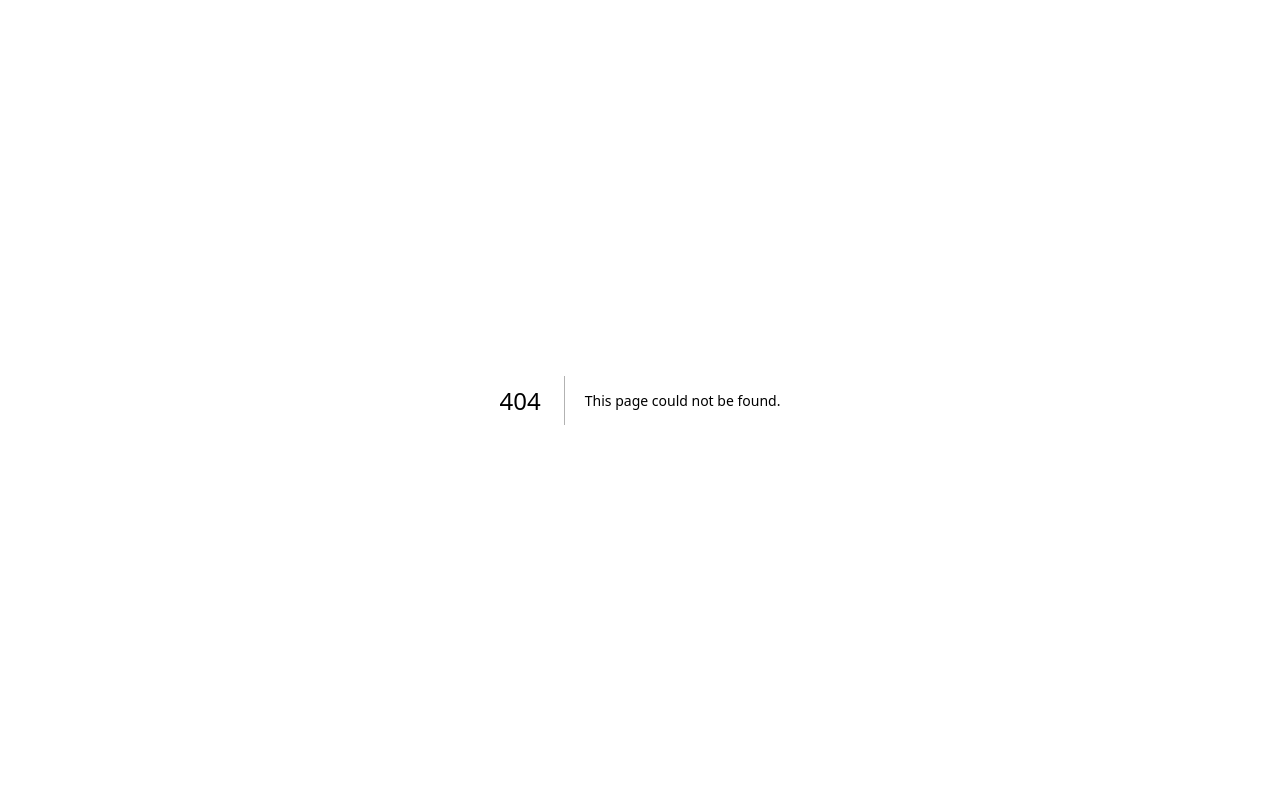
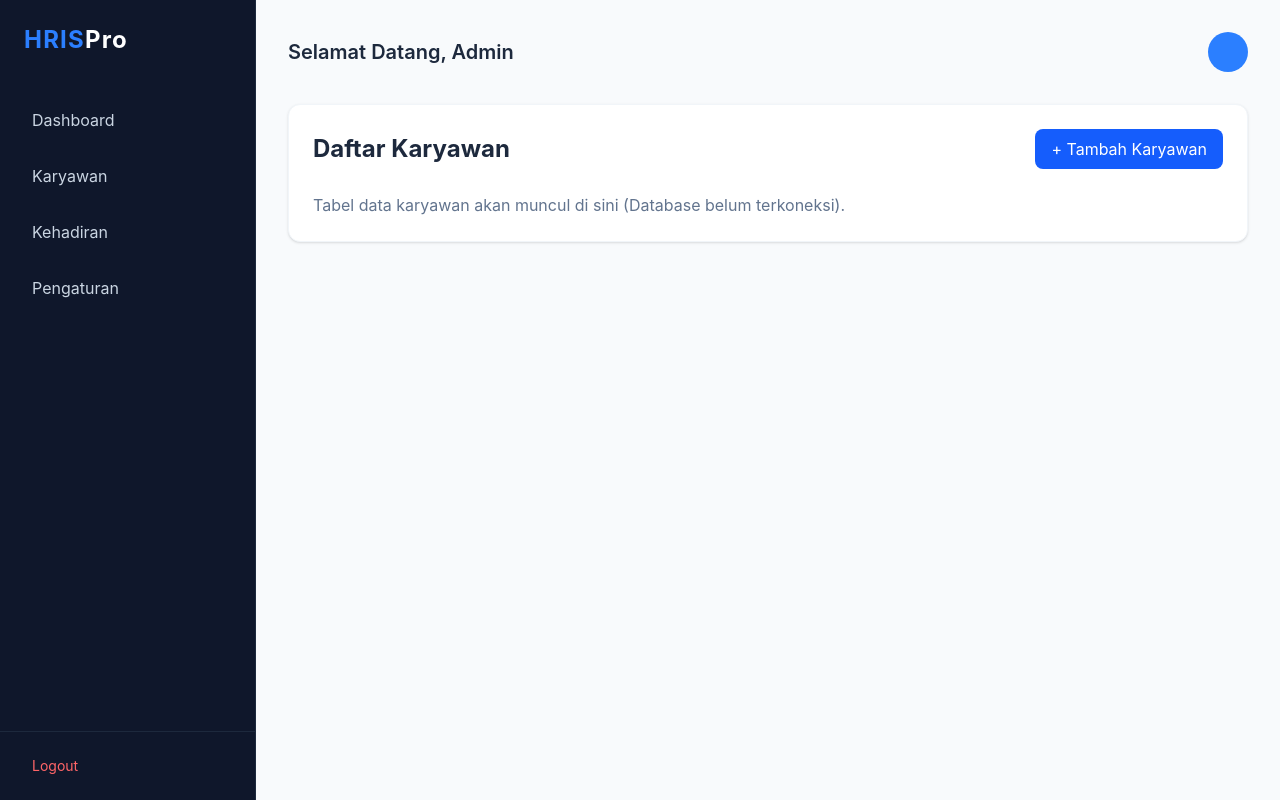
Before and after one commit to shadowanon46-maker/hris-dashboard, a Next.js app: page /dashboard/employees in a window 1280 px wide. Before the commit this address had no page. Built offline with nearby package versions, Linux system fonts and the light colour scheme.

Commit message:
feat: routing modern & layout dashboard

```diff
--- /dev/null
+++ b/src/app/(dashboard)/dashboard/employees/page.js
@@ -0,0 +1,16 @@
+export default function EmployeesPage() {
+  return (
+    <div className="bg-white rounded-xl shadow-sm border border-slate-100 p-6">
+      <div className="flex justify-between items-center mb-6">
+        <h1 className="text-2xl font-bold text-slate-800">Daftar Karyawan</h1>
+        <button className="bg-blue-600 text-white px-4 py-2 rounded-lg hover:bg-blue-700 transition">
+          + Tambah Karyawan
+        </button>
+      </div>
+
+      <p className="text-slate-500">
+        Tabel data karyawan akan muncul di sini (Database belum terkoneksi).
+      </p>
+    </div>
+  );
+}
--- /dev/null
+++ b/src/app/(dashboard)/dashboard/layout.js
@@ -0,0 +1,25 @@
+import Sidebar from '@/components/Sidebar';
+
+export default function DashboardLayout({ children }) {
+  return (
+    <div className="min-h-screen bg-slate-50">
+      {/* Sidebar Component */}
+      <Sidebar />
+
+      {/* Main Content Area */}
+      {/* ml-64 memberikan margin kiri sebesar lebar sidebar agar konten tidak tertutup */}
+      <main className="ml-64 p-8">
+        {/* Header sederhana */}
+        <header className="flex justify-between items-center mb-8">
+          <h2 className="text-xl font-semibold text-slate-800">
+            Selamat Datang, Admin
+          </h2>
+          <div className="h-10 w-10 bg-blue-500 rounded-full"></div>
+        </header>
+
+        {/* 'children' adalah halaman yang sedang dibuka (page.js) */}
+        {children}
+      </main>
+    </div>
+  );
+}
--- /dev/null
+++ b/src/app/(dashboard)/dashboard/page.js
@@ -0,0 +1,19 @@
+export default function DashboardPage() {
+  return (
+    <div className="grid grid-cols-1 md:grid-cols-3 gap-6">
+      {/* Statistik Cards */}
+      {[
+        { title: 'Total Karyawan', value: '124', color: 'bg-blue-500' },
+        { title: 'Hadir Hari Ini', value: '118', color: 'bg-green-500' },
+        { title: 'Izin / Sakit', value: '6', color: 'bg-orange-500' },
+      ].map((stat, index) => (
+        <div key={index} className="bg-white p-6 rounded-xl shadow-sm border border-slate-100">
+          <h3 className="text-slate-500 text-sm font-medium">{stat.title}</h3>
+          <p className={`text-3xl font-bold mt-2 ${stat.color.replace('bg-', 'text-')}`}>
+            {stat.value}
+          </p>
+        </div>
+      ))}
+    </div>
+  );
+}
--- /dev/null
+++ b/src/components/Sidebar.js
@@ -0,0 +1,38 @@
+import Link from 'next/link';
+
+export default function Sidebar() {
+  const menuItems = [
+    { name: 'Dashboard', href: '/dashboard' },
+    { name: 'Karyawan', href: '/dashboard/employees' },
+    { name: 'Kehadiran', href: '/dashboard/attendance' },
+    { name: 'Pengaturan', href: '/dashboard/settings' },
+  ];
+
+  return (
+    <aside className="w-64 bg-slate-900 text-white h-screen flex flex-col fixed left-0 top-0 border-r border-slate-800">
+      <div className="p-6">
+        <h1 className="text-2xl font-bold tracking-wider text-blue-500">
+          HRIS<span className="text-white">Pro</span>
+        </h1>
+      </div>
+
+      <nav className="flex-1 px-4 space-y-2 mt-4">
+        {menuItems.map((item) => (
+          <Link
+            key={item.href}
+            href={item.href}
+            className="block px-4 py-3 rounded-lg text-slate-300 hover:bg-slate-800 hover:text-white transition-colors"
+          >
+            {item.name}
+          </Link>
+        ))}
+      </nav>
+
+      <div className="p-4 border-t border-slate-800">
+        <button className="w-full text-left px-4 py-2 text-sm text-red-400 hover:text-red-300">
+          Logout
+        </button>
+      </div>
+    </aside>
+  );
+}
```
Also changed, not shown: src/app/(public)/page.js (renamed from src/app/page.js).
